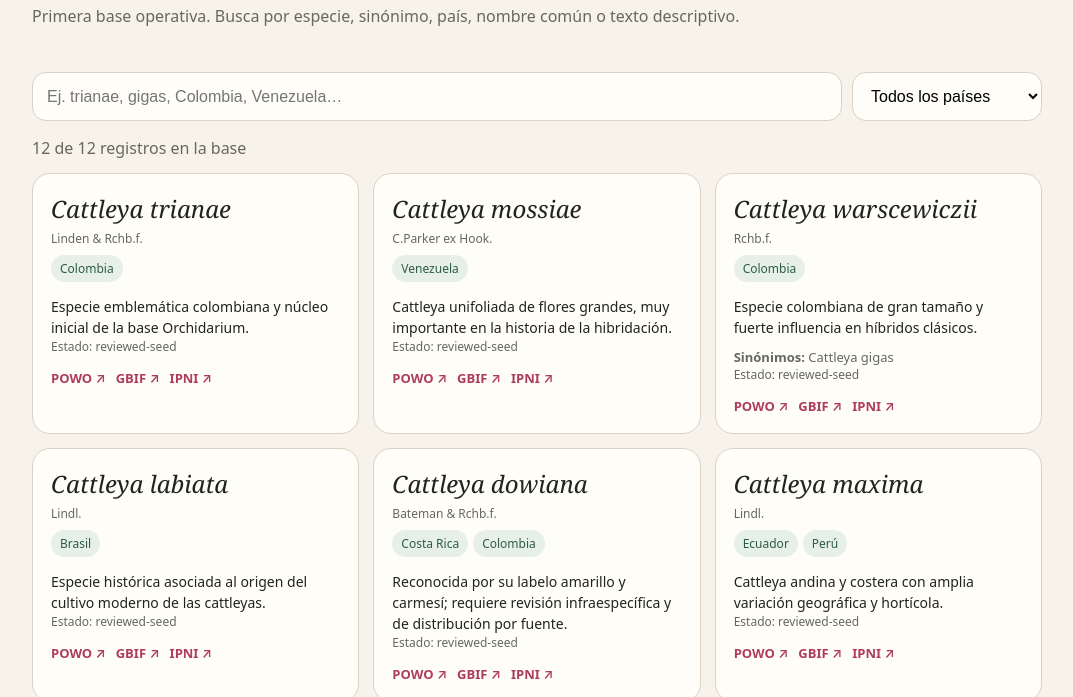
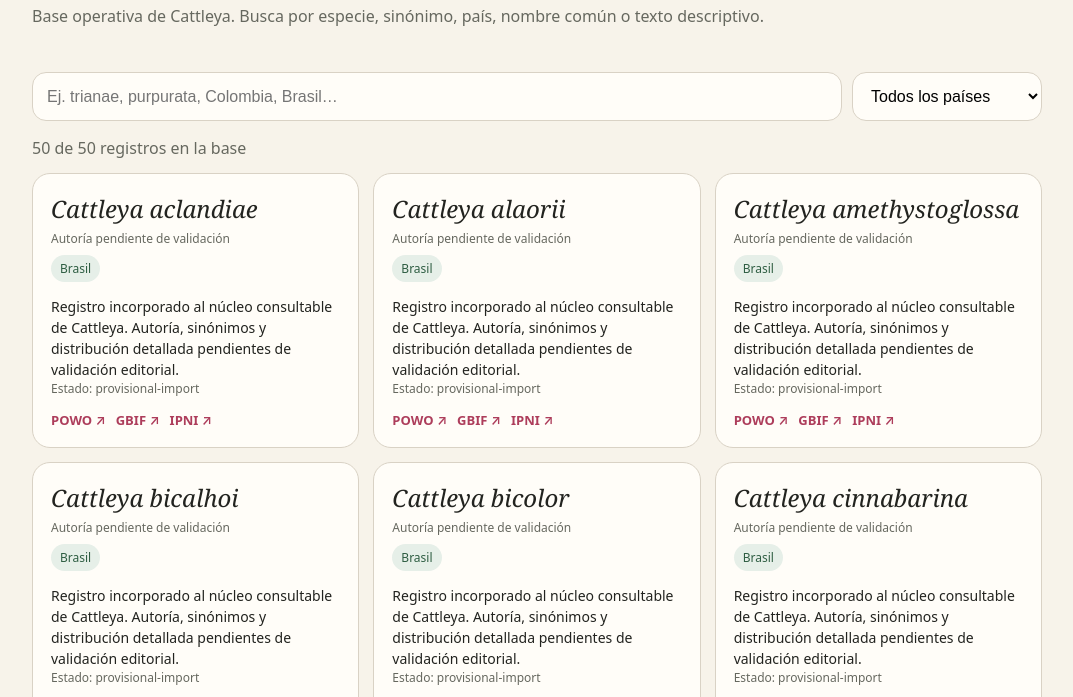
Before and after one commit to cara9295-spec/Orchidarium, a plain HTML site: page engine.html in a window 1280 px wide. Shown: the part 100-797 px from the top of the page, without its empty margins (103-1176 px from the left). Drawn offline with Linux system fonts and the light colour scheme.

Commit message:
Expand visible Cattleya core to 50 records
* Add 38 Cattleya records to core expansion

* Load Cattleya expansion into search engine

```diff
--- /dev/null
+++ b/data/cattleya_expansion.csv
@@ -0,0 +1,39 @@
+specificEpithet,countries,region
+aclandiae,BR,Brasil
+alaorii,BR,Brasil
+amethystoglossa,BR,Brasil
+bicalhoi,BR,Brasil
+bicolor,BR,Brasil
+cinnabarina,BR,Brasil
+coccinea,BR,Brasil
+crispa,BR,Brasil
+crispata,BR,Brasil
+dormaniana,BR,Brasil
+elongata,BR,Brasil
+forbesii,BR,Brasil
+granulosa,BR,Brasil
+guttata,BR,Brasil
+harrisoniana,BR,Brasil
+intermedia,BR|PY|UY,"Brasil, Paraguay y Uruguay"
+iricolor,EC|PE,Ecuador y Perú
+jongheana,BR,Brasil
+kerrii,BR,Brasil
+loddigesii,BR|AR,Brasil y Argentina
+lobata,BR,Brasil
+luteola,BR|EC|PE|BO,"Brasil, Ecuador, Perú y Bolivia"
+nobilior,BR|BO,Brasil y Bolivia
+perrinii,BR,Brasil
+porphyroglossa,BR,Brasil
+praestans,BR,Brasil
+pumila,BR,Brasil
+purpurata,BR,Brasil
+schilleriana,BR,Brasil
+schofieldiana,BR,Brasil
+tenebrosa,BR,Brasil
+tenuis,BR,Brasil
+tigrina,BR,Brasil
+velutina,BR,Brasil
+violacea,BR|CO|VE|GY|SR|PE|EC|BO,Amazonia y región guayanesa
+walkeriana,BR,Brasil
+wallisii,BR,Brasil
+xanthina,BR,Brasil
--- a/engine.html
+++ b/engine.html
@@ -8,17 +8,18 @@
 </style>
 </head>
 <body>
-<header><h1>Motor Orchidarium</h1><p>Primera base operativa. Busca por especie, sinónimo, país, nombre común o texto descriptivo.</p></header>
-<div class="toolbar"><input id="q" type="search" placeholder="Ej. trianae, gigas, Colombia, Venezuela…"><select id="country"><option value="">Todos los países</option></select></div>
+<header><h1>Motor Orchidarium</h1><p>Base operativa de Cattleya. Busca por especie, sinónimo, país, nombre común o texto descriptivo.</p></header>
+<div class="toolbar"><input id="q" type="search" placeholder="Ej. trianae, purpurata, Colombia, Brasil…"><select id="country"><option value="">Todos los países</option></select></div>
 <div class="summary" id="summary">Cargando…</div><main class="grid" id="grid"></main>
 <script>
-const countryNames={CO:'Colombia',VE:'Venezuela',BR:'Brasil',CR:'Costa Rica',EC:'Ecuador',PE:'Perú',GY:'Guyana'};
+const countryNames={CO:'Colombia',VE:'Venezuela',BR:'Brasil',CR:'Costa Rica',PA:'Panamá',EC:'Ecuador',PE:'Perú',GY:'Guyana',PY:'Paraguay',UY:'Uruguay',AR:'Argentina',BO:'Bolivia',SR:'Surinam'};
 const state={records:[]};
 const norm=s=>(s||'').normalize('NFD').replace(/[\u0300-\u036f]/g,'').toLowerCase();
 const esc=s=>String(s??'').replace(/[&<>"']/g,c=>({'&':'&amp;','<':'&lt;','>':'&gt;','"':'&quot;',"'":'&#39;'}[c]));
-function haystack(r){return norm([r.fullName,r.acceptedName,r.authorship,r.region,r.description,...r.synonyms,...r.searchTerms,...Object.values(r.commonNames).flat(),...r.countries.map(c=>countryNames[c]||c)].join(' '));}
-function render(){const q=norm(document.querySelector('#q').value);const country=document.querySelector('#country').value;const rows=state.records.filter(r=>(!q||haystack(r).includes(q))&&(!country||r.countries.includes(country)));document.querySelector('#summary').textContent=`${rows.length} de ${state.records.length} registros en la base`;document.querySelector('#grid').innerHTML=rows.length?rows.map(r=>`<article class="card"><h2><em>${esc(r.fullName)}</em></h2><div class="authority">${esc(r.authorship)}</div><div>${r.countries.map(c=>`<span class="pill">${esc(countryNames[c]||c)}</span>`).join('')}</div><div class="description">${esc(r.description)}</div>${r.synonyms.length?`<div class="synonyms"><strong>Sinónimos:</strong> ${r.synonyms.map(esc).join('; ')}</div>`:''}<div class="validation">Estado: ${esc(r.validation.level)}</div><div class="links"><a href="${esc(r.links.powo)}" target="_blank">POWO ↗</a><a href="${esc(r.links.gbif)}" target="_blank">GBIF ↗</a><a href="${esc(r.links.ipni)}" target="_blank">IPNI ↗</a></div></article>`).join(''):'<div class="empty">No se encontraron coincidencias.</div>';}
-fetch('./data/orchid_core.json',{cache:'no-store'}).then(r=>r.json()).then(data=>{state.records=data.records||[];const cs=[...new Set(state.records.flatMap(r=>r.countries))].sort();document.querySelector('#country').innerHTML='<option value="">Todos los países</option>'+cs.map(c=>`<option value="${c}">${esc(countryNames[c]||c)}</option>`).join('');render();}).catch(e=>{document.querySelector('#summary').textContent='No fue posible cargar la base';document.querySelector('#grid').innerHTML=`<div class="empty">${esc(e.message)}</div>`});
+function haystack(r){return norm([r.fullName,r.acceptedName,r.authorship,r.region,r.description,...(r.synonyms||[]),...(r.searchTerms||[]),...Object.values(r.commonNames||{}).flat(),...(r.countries||[]).map(c=>countryNames[c]||c)].join(' '));}
+function render(){const q=norm(document.querySelector('#q').value);const country=document.querySelector('#country').value;const rows=state.records.filter(r=>(!q||haystack(r).includes(q))&&(!country||r.countries.includes(country)));document.querySelector('#summary').textContent=`${rows.length} de ${state.records.length} registros en la base`;document.querySelector('#grid').innerHTML=rows.length?rows.map(r=>`<article class="card"><h2><em>${esc(r.fullName)}</em></h2><div class="authority">${esc(r.authorship||'Autoría pendiente de validación')}</div><div>${r.countries.map(c=>`<span class="pill">${esc(countryNames[c]||c)}</span>`).join('')}</div><div class="description">${esc(r.description)}</div>${r.synonyms.length?`<div class="synonyms"><strong>Sinónimos:</strong> ${r.synonyms.map(esc).join('; ')}</div>`:''}<div class="validation">Estado: ${esc(r.validation.level)}</div><div class="links"><a href="${esc(r.links.powo)}" target="_blank">POWO ↗</a><a href="${esc(r.links.gbif)}" target="_blank">GBIF ↗</a><a href="${esc(r.links.ipni)}" target="_blank">IPNI ↗</a></div></article>`).join(''):'<div class="empty">No se encontraron coincidencias.</div>';}
+function csvRows(text){const lines=text.trim().split(/\r?\n/).slice(1);return lines.map(line=>{const m=line.match(/^([^,]+),([^,]+),(?:"([^"]*)"|(.*))$/);if(!m)return null;const epithet=m[1],countries=m[2].split('|'),region=m[3]||m[4]||'';const fullName=`Cattleya ${epithet}`,q=encodeURIComponent(fullName);return{id:`cattleya-${epithet}`,entityType:'species',genus:'Cattleya',specificEpithet:epithet,fullName,authorship:'',acceptedName:fullName,taxonomicStatus:'provisional-working',commonNames:{es:[],en:[]},countries,region,description:'Registro incorporado al núcleo consultable de Cattleya. Autoría, sinónimos y distribución detallada pendientes de validación editorial.',synonyms:[],searchTerms:[epithet,region],validation:{level:'provisional-import',needsPOWOCheck:true},links:{powo:`https://powo.science.kew.org/results?q=${q}`,gbif:`https://www.gbif.org/species/search?q=${q}`,ipni:`https://www.ipni.org/?q=${q}`}};}).filter(Boolean);}
+Promise.all([fetch('./data/orchid_core.json',{cache:'no-store'}).then(r=>r.json()),fetch('./data/cattleya_expansion.csv',{cache:'no-store'}).then(r=>r.text())]).then(([core,csv])=>{const merged=[...(core.records||[]),...csvRows(csv)];const byId=new Map(merged.map(r=>[r.id,r]));state.records=[...byId.values()].sort((a,b)=>a.fullName.localeCompare(b.fullName));const cs=[...new Set(state.records.flatMap(r=>r.countries))].sort();document.querySelector('#country').innerHTML='<option value="">Todos los países</option>'+cs.map(c=>`<option value="${c}">${esc(countryNames[c]||c)}</option>`).join('');render();}).catch(e=>{document.querySelector('#summary').textContent='No fue posible cargar la base';document.querySelector('#grid').innerHTML=`<div class="empty">${esc(e.message)}</div>`});
 document.querySelector('#q').addEventListener('input',render);document.querySelector('#country').addEventListener('change',render);
 </script>
 </body></html>
```
